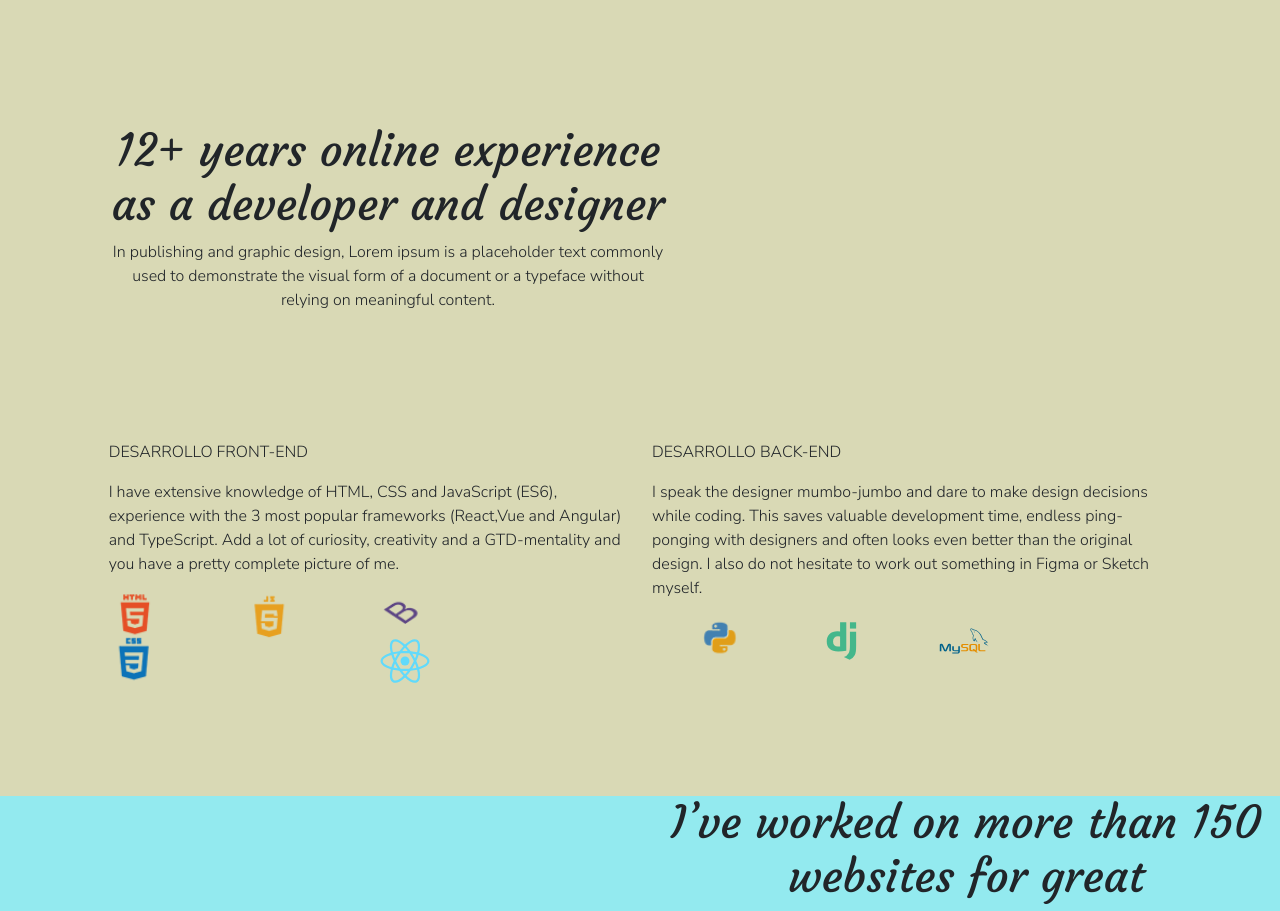
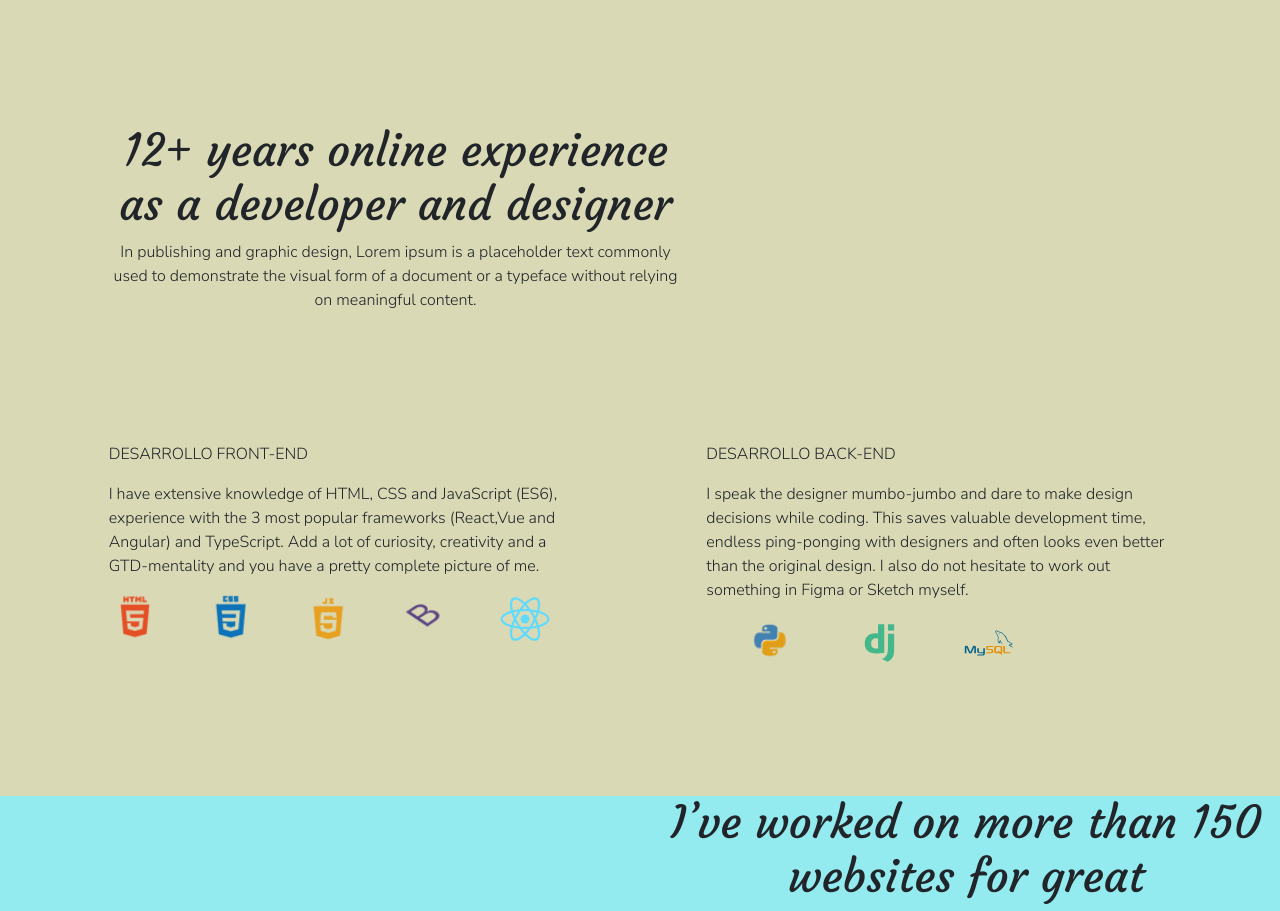
Before and after one commit to nahuel-acosta-dev/portfolio, a React (Create React App) app: page / in a window 1280 px wide. Shown: the part 1020-1931 px from the top of the page. Built offline with nearby package versions, Linux system fonts and the light colour scheme.

Commit message:
basic design skills section

```diff
--- a/src/components/section/Skills.js
+++ b/src/components/section/Skills.js
@@ -14,9 +14,9 @@ const Skills = ({children}) =>{
 
     return(
         <section className="skills">
-            <Row className="height_maximum skills__cont">
-                <Row className="height_maximum">
-                    <Col md={1}></Col>
+            <div>
+                <Row>
+                    <Col xs={1}></Col>
                     <Col className="skills__texts text-center">
                         <div className="skills__title">
                             {children}
@@ -28,10 +28,11 @@ const Skills = ({children}) =>{
                             typeface without relying on meaningful content.
                         </div>
                     </Col>
-                    <Col></Col>
+                    <Col xs={1} sm></Col>
                 </Row>
+                <Row className="justify-content-center">
                     <Col md={1}></Col>
-                <Col>
+                    <Col xs={10} md className="skills__front">
                         <p>DESARROLLO FRONT-END</p>
                         <p>
                             I have extensive knowledge of HTML, CSS and JavaScript (ES6),
@@ -39,8 +40,6 @@ const Skills = ({children}) =>{
                             and TypeScript. Add a lot of curiosity, creativity and a GTD-mentality
                             and you have a pretty complete picture of me.
                         </p>
-                    <Row>
-                        <Col>
                         <Row>
                             <Col>
                                 <img
@@ -56,8 +55,6 @@ const Skills = ({children}) =>{
                                     alt="icon Css"
                                 />
                             </Col>
-                            </Row>
-                        </Col>
                             <Col>
                                 <img
                                 src={iconJavascript}
@@ -65,8 +62,6 @@ const Skills = ({children}) =>{
                                 alt="icon Javascript"
                                 />
                             </Col>
-                        <Col>
-                            <Row>
                                 <Col>
                                     <img
                                         src={iconBootstrap}
@@ -83,10 +78,8 @@ const Skills = ({children}) =>{
                                 </Col>
                         </Row>
                     </Col>
-                        <Col md={3}></Col>
-                    </Row>
-                </Col>
-                <Col>
+                    <Col md={1}></Col>
+                    <Col xs={10} md>
                         <p>DESARROLLO BACK-END</p>
                         <p>
                         I speak the designer mumbo-jumbo and dare to make design decisions while coding.
@@ -122,6 +115,7 @@ const Skills = ({children}) =>{
                     </Col>
                     <Col md={1}></Col>
                 </Row>
+            </div>
         </section>
     )
 }
--- a/src/scss/components/_Skills.scss
+++ b/src/scss/components/_Skills.scss
@@ -8,3 +8,15 @@
         margin-bottom: 10%;
     }
 }
+
+////////////////////////////////
+//Resonsive
+////////////////////////////////
+///
+@mixin skills-responsive-sm{
+    .skills{
+        .skills__front{
+            margin-bottom:3em;
+        }
+    }
+}
--- a/src/scss/config/_Responsive.scss
+++ b/src/scss/config/_Responsive.scss
@@ -2,7 +2,7 @@ $lg: 992px;
 $md: 767px;
 $sm: 576px;
 
-@media all and (max-width: 992px){
+@media all and (max-width: $lg){
 }
 
 @media all and (min-width:$md ) and (max-width: $lg){
@@ -22,6 +22,7 @@ $sm: 576px;
 //1- Components
 ////////////////////////////////
 @include home-responsive-sm;
+@include skills-responsive-sm;
  ////////////////////////////////
 //2- Pages
 ////////////////////////////////
```
Lines whose indentation alone changed are shown as unchanged.
